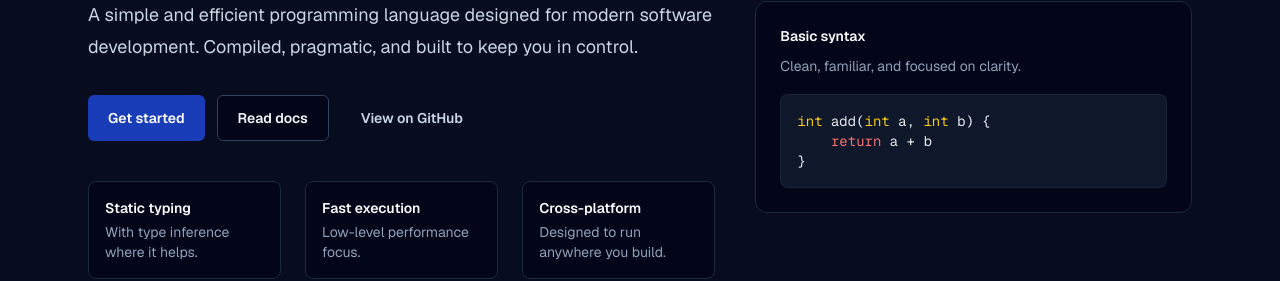
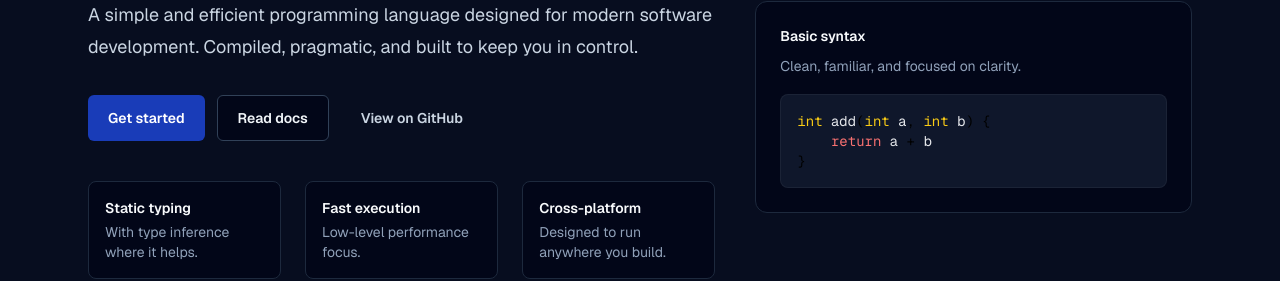
Before and after one commit to csq-lang/csq-lang.github.io, a Next.js app: page / in a window 1280 px wide. Shown: the part 194-475 px from the top of the page. Built offline with nearby package versions, Linux system fonts and the light colour scheme.

Commit message:
bro GENUIENLY wrote 'text' instead of 'color'

```diff
--- a/app/globals.css
+++ b/app/globals.css
@@ -174,7 +174,7 @@ html.dark .markdown a {
 
 pre {
     border: 1px solid rgba(0, 0, 0, 0.05);
-    text: black;
+    color: black;
 }
 
 .dark pre {
```
